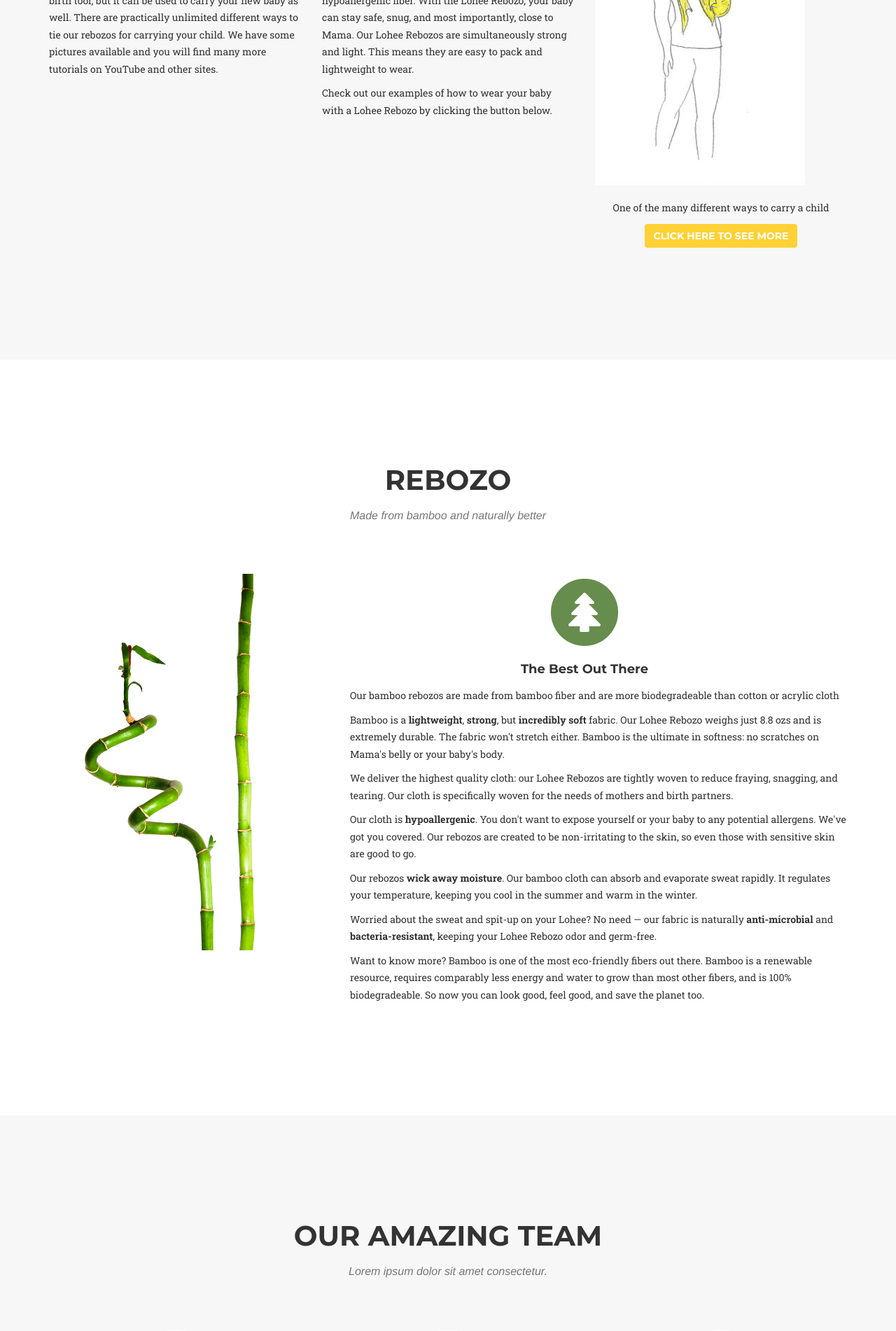
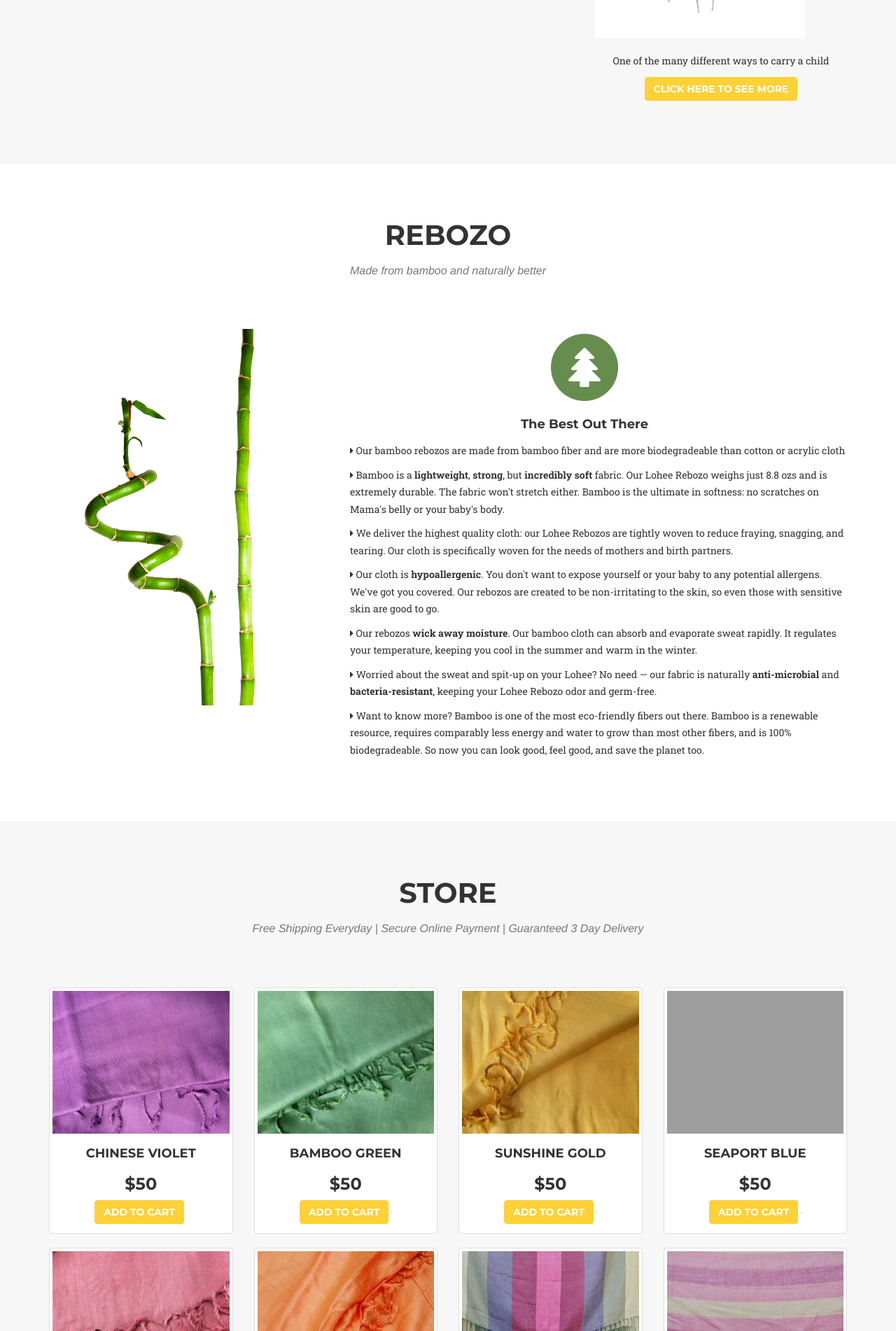
Before and after one commit to cheenbabes/Lohee, a PHP site: page / in a window 1280 px wide. Shown: the part 2280-4182 px from the top of the page at 70% size. Run offline with PHP 8.4, Linux system fonts and the light colour scheme; some libraries are stand-ins or nearby versions; some web fonts are replaced; grey boxes are pictures that could not be loaded.

Commit message:
good stopping point. Store is mostly functional, needs some more design

```diff
--- a/css/agency.css
+++ b/css/agency.css
@@ -31,6 +31,11 @@
 
 .text-store{
     color: #B77B82;
+}
+
+.store-image img{
+    width:253px;
+    height: 204px;
 }
 
 p {
@@ -362,7 +367,7 @@
 
 @media(min-width:768px) {
     section {
-        padding: 150px 0;
+        padding: 80px 0;
     }
 }
 
--- a/index.html
+++ b/index.html
@@ -202,7 +202,7 @@
         </div>
     </section>
 
-    <!-- About Section -->
+    <!-- Rebozo Section -->
     <section id="cloth">
         <div class="container">
             <div class="row">
@@ -216,18 +216,6 @@
                     <img class="img-responsive" src="img/bamboo2.jpg">
                     <br>
 
-                    <!--
-                    <span class="fa-stack fa-4x">
-                        <i class="fa fa-circle fa-stack-2x text-primary"></i>
-                        <i class="fa fa-shopping-cart fa-stack-1x fa-inverse"></i>
-                    </span>
-                    <h4 class="service-heading">E-Commerce</h4>
--->
-                    <!--
-                    <p class="text-center">An example of how to rebozo could be used</p>
-                    <p class="text-center"><a class="btn btn-primary">Click Here To see more </a>
-                    </p>
--->
                 </div>
                 <div class="col-md-8">
                     <div class="text-center">
@@ -240,154 +228,204 @@
                     <h4 class="service-heading text-center">The Best Out There</h4>
                     <p>
                         <ul>
-                            <p>Our bamboo rebozos are made from bamboo fiber and are more biodegradeable than cotton or acrylic cloth</p>
-                            <p>Bamboo is a <strong>lightweight</strong>, <strong>strong</strong>, but <strong>incredibly soft</strong> fabric. Our Lohee Rebozo weighs just 8.8 ozs and is extremely durable. The fabric won't stretch either. Bamboo is the ultimate in softness: no scratches on Mama's belly or your baby's body.</p>
-                            <p>We deliver the highest quality cloth: our Lohee Rebozos are tightly woven to reduce fraying, snagging, and tearing. Our cloth is specifically woven for the needs of mothers and birth partners.</p>
-                            <p>Our cloth is <b>hypoallergenic</b>. You don't want to expose yourself or your baby to any potential allergens. We've got you covered. Our rebozos are created to be non-irritating to the skin, so even those with sensitive skin are good to go.</p>
-                            <p>Our rebozos <b>wick away moisture</b>. Our bamboo cloth can absorb and evaporate sweat rapidly. It regulates your temperature, keeping you cool in the summer and warm in the winter.</p>
-                            <p>Worried about the sweat and spit-up on your Lohee? No need — our fabric is naturally <b>anti-microbial</b> and <b>bacteria-resistant</b>, keeping your Lohee Rebozo odor and germ-free.</p>
-                            <p>Want to know more? Bamboo is one of the most eco-friendly fibers out there. Bamboo is a renewable resource, requires comparably less energy and water to grow than most other fibers, and is 100% biodegradeable. So now you can look good, feel good, and save the planet too.</p>
+                            <p><i class="fa fa-caret-right"></i> Our bamboo rebozos are made from bamboo fiber and are more biodegradeable than cotton or acrylic cloth</p>
+                            <p><i class="fa fa-caret-right"></i> Bamboo is a <strong>lightweight</strong>, <strong>strong</strong>, but <strong>incredibly soft</strong> fabric. Our Lohee Rebozo weighs just 8.8 ozs and is extremely durable. The fabric won't stretch either. Bamboo is the ultimate in softness: no scratches on Mama's belly or your baby's body.</p>
+                            <p><i class="fa fa-caret-right"></i> We deliver the highest quality cloth: our Lohee Rebozos are tightly woven to reduce fraying, snagging, and tearing. Our cloth is specifically woven for the needs of mothers and birth partners.</p>
+                            <p><i class="fa fa-caret-right"></i> Our cloth is <b>hypoallergenic</b>. You don't want to expose yourself or your baby to any potential allergens. We've got you covered. Our rebozos are created to be non-irritating to the skin, so even those with sensitive skin are good to go.</p>
+                            <p><i class="fa fa-caret-right"></i> Our rebozos <b>wick away moisture</b>. Our bamboo cloth can absorb and evaporate sweat rapidly. It regulates your temperature, keeping you cool in the summer and warm in the winter.</p>
+                            <p><i class="fa fa-caret-right"></i> Worried about the sweat and spit-up on your Lohee? No need — our fabric is naturally <b>anti-microbial</b> and <b>bacteria-resistant</b>, keeping your Lohee Rebozo odor and germ-free.</p>
+                            <p><i class="fa fa-caret-right"></i> Want to know more? Bamboo is one of the most eco-friendly fibers out there. Bamboo is a renewable resource, requires comparably less energy and water to grow than most other fibers, and is 100% biodegradeable. So now you can look good, feel good, and save the planet too.</p>
 
                         </ul>
                     </p>
                 </div>
             </div>
-
-            <!--
-            <div class="row">
-                <div class="col-lg-12">
-                    <ul class="timeline">
-                        <li>
-                            <div class="timeline-image">
-                                <img class="img-circle img-responsive" src="img/about/1.jpg" alt="">
-                            </div>
-                            <div class="timeline-panel">
-                                <div class="timeline-heading">
-                                    <h4>2009-2011</h4>
-                                    <h4 class="subheading">Our Humble Beginnings</h4>
-                                </div>
-                                <div class="timeline-body">
-                                    <p class="text-muted">Lorem ipsum dolor sit amet, consectetur adipisicing elit. Sunt ut voluptatum eius sapiente, totam reiciendis temporibus qui quibusdam, recusandae sit vero unde, sed, incidunt et ea quo dolore laudantium consectetur!</p>
-                                </div>
-                            </div>
-                        </li>
-                        <li class="timeline-inverted">
-                            <div class="timeline-image">
-                                <img class="img-circle img-responsive" src="img/about/2.jpg" alt="">
-                            </div>
-                            <div class="timeline-panel">
-                                <div class="timeline-heading">
-                                    <h4>March 2011</h4>
-                                    <h4 class="subheading">An Agency is Born</h4>
-                                </div>
-                                <div class="timeline-body">
-                                    <p class="text-muted">Lorem ipsum dolor sit amet, consectetur adipisicing elit. Sunt ut voluptatum eius sapiente, totam reiciendis temporibus qui quibusdam, recusandae sit vero unde, sed, incidunt et ea quo dolore laudantium consectetur!</p>
-                                </div>
-                            </div>
-                        </li>
-                        <li>
-                            <div class="timeline-image">
-                                <img class="img-circle img-responsive" src="img/about/3.jpg" alt="">
-                            </div>
-                            <div class="timeline-panel">
-                                <div class="timeline-heading">
-                                    <h4>December 2012</h4>
-                                    <h4 class="subheading">Transition to Full Service</h4>
-                                </div>
-                                <div class="timeline-body">
-                                    <p class="text-muted">Lorem ipsum dolor sit amet, consectetur adipisicing elit. Sunt ut voluptatum eius sapiente, totam reiciendis temporibus qui quibusdam, recusandae sit vero unde, sed, incidunt et ea quo dolore laudantium consectetur!</p>
-                                </div>
-                            </div>
-                        </li>
-                        <li class="timeline-inverted">
-                            <div class="timeline-image">
-                                <img class="img-circle img-responsive" src="img/about/4.jpg" alt="">
-                            </div>
-                            <div class="timeline-panel">
-                                <div class="timeline-heading">
-                                    <h4>July 2014</h4>
-                                    <h4 class="subheading">Phase Two Expansion</h4>
-                                </div>
-                                <div class="timeline-body">
-                                    <p class="text-muted">Lorem ipsum dolor sit amet, consectetur adipisicing elit. Sunt ut voluptatum eius sapiente, totam reiciendis temporibus qui quibusdam, recusandae sit vero unde, sed, incidunt et ea quo dolore laudantium consectetur!</p>
-                                </div>
-                            </div>
-                        </li>
-                        <li class="timeline-inverted">
-                            <div class="timeline-image">
-                                <h4>Be Part
-                                    <br>Of Our
-                                    <br>Story!</h4>
-                            </div>
-                        </li>
-                    </ul>
-                </div>
-            </div>
--->
         </div>
     </section>
 
-    <!-- Team Section -->
+    <!-- Store Section -->
     <section id="store" class="bg-light-gray">
         <div class="container">
             <div class="row">
                 <div class="col-lg-12 text-center">
-                    <h2 class="section-heading">Our Amazing Team</h2>
-                    <h3 class="section-subheading text-muted">Lorem ipsum dolor sit amet consectetur.</h3>
+                    <h2 class="section-heading">Store</h2>
+                    <h3 class="section-subheading text-muted">Free Shipping Everyday | Secure Online Payment | Guaranteed 3 Day Delivery</h3>
                 </div>
             </div>
+
+
             <div class="row">
-                <div class="col-sm-4">
-                    <div class="team-member">
-                        <img src="img/team/1.jpg" class="img-responsive img-circle" alt="">
-                        <h4>Kay Garland</h4>
-                        <p class="text-muted">Lead Designer</p>
-                        <ul class="list-inline social-buttons">
-                            <li><a href="#"><i class="fa fa-twitter"></i></a>
-                            </li>
-                            <li><a href="#"><i class="fa fa-facebook"></i></a>
-                            </li>
-                            <li><a href="#"><i class="fa fa-linkedin"></i></a>
-                            </li>
-                        </ul>
+                <div class="col-md-3">
+                    <div class="thumbnail">
+                        <img src="img/store/chineseviolet.jpg" alt="Chinese Violet Rebozo" style="height: 204px; width: 253px">
+                        <div class="caption">
+                            <h4 class="text-center">Chinese Violet</h4>
+                            <h3 class="text-center">$50</h3>
+                            <div class="text-center">
+                                <form target="paypal" action="https://www.paypal.com/cgi-bin/webscr" method="post">
+                                    <input type="hidden" name="cmd" value="_s-xclick">
+                                    <input type="hidden" name="hosted_button_id" value="NMRBKA9V3TA7A">
+                                    <input type="submit" value="Add To Cart" name="submit" title="Paypal - The safer, easier way to pay online!" class="btn btn-primary">
+                                    <img alt="" border="0" src="https://www.paypalobjects.com/en_US/i/scr/pixel.gif" width="1" height="1">
+                                </form>
+
+
+                            </div>
+                        </div>
                     </div>
                 </div>
-                <div class="col-sm-4">
-                    <div class="team-member">
-                        <img src="img/team/2.jpg" class="img-responsive img-circle" alt="">
-                        <h4>Larry Parker</h4>
-                        <p class="text-muted">Lead Marketer</p>
-                        <ul class="list-inline social-buttons">
-                            <li><a href="#"><i class="fa fa-twitter"></i></a>
-                            </li>
-                            <li><a href="#"><i class="fa fa-facebook"></i></a>
-                            </li>
-                            <li><a href="#"><i class="fa fa-linkedin"></i></a>
-                            </li>
-                        </ul>
+                <div class="col-md-3">
+                    <div class="thumbnail">
+                        <img src="img/store/bamboogreen.jpg" alt="Bamboo Green Rebozo" style="height: 204px; width: 253px">
+                        <div class="caption">
+                            <h4 class="text-center">Bamboo Green</h4>
+                            <h3 class="text-center">$50</h3>
+                            <div class="text-center">
+                                <form target="paypal" action="https://www.paypal.com/cgi-bin/webscr" method="post">
+                                    <input type="hidden" name="cmd" value="_s-xclick">
+                                    <input type="hidden" name="hosted_button_id" value="RLQCR88VMHBZN">
+                                    <input type="submit" value="Add To Cart" name="submit" title="Paypal - The safer, easier way to pay online!" class="btn btn-primary">
+                                    <img alt="" border="0" src="https://www.paypalobjects.com/en_US/i/scr/pixel.gif" width="1" height="1">
+                                </form>
+                            </div>
+                        </div>
                     </div>
                 </div>
-                <div class="col-sm-4">
-                    <div class="team-member">
-                        <img src="img/team/3.jpg" class="img-responsive img-circle" alt="">
-                        <h4>Diana Pertersen</h4>
-                        <p class="text-muted">Lead Developer</p>
-                        <ul class="list-inline social-buttons">
-                            <li><a href="#"><i class="fa fa-twitter"></i></a>
-                            </li>
-                            <li><a href="#"><i class="fa fa-facebook"></i></a>
-                            </li>
-                            <li><a href="#"><i class="fa fa-linkedin"></i></a>
-                            </li>
-                        </ul>
+                <div class="col-md-3">
+                    <div class="thumbnail">
+                        <img src="img/store/sunshinegold.jpg" alt="Sunshine Gold Rebozo" style="height: 204px; width: 253px">
+                        <div class="caption">
+                            <h4 class="text-center">Sunshine Gold</h4>
+                            <h3 class="text-center">$50</h3>
+                            <div class="text-center">
+                                <form target="paypal" action="https://www.paypal.com/cgi-bin/webscr" method="post">
+                                    <input type="hidden" name="cmd" value="_s-xclick">
+                                    <input type="hidden" name="hosted_button_id" value="JDHSWKNVPTVTS">
+                                    <input type="submit" value="Add To Cart" name="submit" title="Paypal - The safer, easier way to pay online!" class="btn btn-primary">
+                                    <img alt="" border="0" src="https://www.paypalobjects.com/en_US/i/scr/pixel.gif" width="1" height="1">
+                                </form>
+                            </div>
+                        </div>
+                    </div>
+                </div>
+                <div class="col-md-3">
+                    <div class="thumbnail">
+                        <img src="img/store/seaportblue.jpg" alt="Seaport Blue Rebozo" style="height: 204px; width: 253px">
+                        <div class="caption">
+                            <h4 class="text-center">Seaport Blue</h4>
+                            <h3 class="text-center">$50</h3>
+                            <div class="text-center">
+                                <form target="paypal" action="https://www.paypal.com/cgi-bin/webscr" method="post">
+                                    <input type="hidden" name="cmd" value="_s-xclick">
+                                    <input type="hidden" name="hosted_button_id" value="G7JR83XFYMZG2">
+                                    <input type="submit" value="Add To Cart" name="submit" title="Paypal - The safer, easier way to pay online!" class="btn btn-primary">
+                                    <img alt="" border="0" src="https://www.paypalobjects.com/en_US/i/scr/pixel.gif" width="1" height="1">
+                                </form>
+                            </div>
+                        </div>
                     </div>
                 </div>
             </div>
             <div class="row">
-                <div class="col-lg-8 col-lg-offset-2 text-center">
-                    <p class="large text-muted">Lorem ipsum dolor sit amet, consectetur adipisicing elit. Aut eaque, laboriosam veritatis, quos non quis ad perspiciatis, totam corporis ea, alias ut unde.</p>
+                <div class="col-md-3">
+                    <div class="thumbnail">
+                        <img src="img/store/dustyrose.jpg" alt="Rose Petal Rebozo" style="height: 204px; width: 253px">
+                        <div class="caption">
+                            <h4 class="text-center">Rose Petal</h4>
+                            <h3 class="text-center">$50</h3>
+                            <div class="text-center">
+                                <form target="paypal" action="https://www.paypal.com/cgi-bin/webscr" method="post">
+                                    <input type="hidden" name="cmd" value="_s-xclick">
+                                    <input type="hidden" name="hosted_button_id" value="6MVST6GAXTDHA">
+                                    <input type="submit" value="Add To Cart" name="submit" title="Paypal - The safer, easier way to pay online!" class="btn btn-primary">
+                                    <img alt="" border="0" src="https://www.paypalobjects.com/en_US/i/scr/pixel.gif" width="1" height="1">
+                                </form>
+                            </div>
+                        </div>
+                    </div>
+                </div>
+                <div class="col-md-3">
+                    <div class="thumbnail">
+                        <img src="img/store/orange_large.jpg" alt="Apricot Rebozo" style="height: 204px; width: 253px">
+                        <div class="caption">
+                            <h4 class="text-center">Apricot</h4>
+                            <h3 class="text-center">$50</h3>
+                            <div class="text-center">
+                                <form target="paypal" action="https://www.paypal.com/cgi-bin/webscr" method="post">
+                                    <input type="hidden" name="cmd" value="_s-xclick">
+                                    <input type="hidden" name="hosted_button_id" value="R7YDKYDQLFVUC">
+                                    <input type="submit" value="Add To Cart" name="submit" title="Paypal - The safer, easier way to pay online!" class="btn btn-primary">
+                                    <img alt="" border="0" src="https://www.paypalobjects.com/en_US/i/scr/pixel.gif" width="1" height="1">
+                                </form>
+
+                            </div>
+                        </div>
+                    </div>
+                </div>
+                <div class="col-md-3">
+                    <div class="thumbnail">
+                        <img src="img/store/symphonystripes_medium.jpg" alt="Symphony Stripes Rebozo" style="height: 204px; width: 253px">
+                        <div class="caption">
+                            <h4 class="text-center">Symphony Stripes</h4>
+                            <h3 class="text-center">$64</h3>
+                            <div class="text-center">
+                                <form target="paypal" action="https://www.paypal.com/cgi-bin/webscr" method="post">
+                                    <input type="hidden" name="cmd" value="_s-xclick">
+                                    <input type="hidden" name="hosted_button_id" value="X4F28TVXHEWZC">
+                                    <input type="submit" value="Add To Cart" name="submit" title="Paypal - The safer, easier way to pay online!" class="btn btn-primary">
+                                    <img alt="" border="0" src="https://www.paypalobjects.com/en_US/i/scr/pixel.gif" width="1" height="1">
+                                </form>
+
+                            </div>
+                        </div>
+                    </div>
+                </div>
+                <div class="col-md-3">
+                    <div class="thumbnail">
+                        <img src="img/store/sunrisestripes_medium.jpg" alt="Sunrise Stripes Rebozo" style="height: 204px; width: 253px">
+                        <div class="caption">
+                            <h4 class="text-center">Sunrise Stripes</h4>
+                            <h3 class="text-center">$64</h3>
+                            <div class="text-center">
+                                <form target="paypal" action="https://www.paypal.com/cgi-bin/webscr" method="post">
+                                    <input type="hidden" name="cmd" value="_s-xclick">
+                                    <input type="hidden" name="hosted_button_id" value="XU4XSLGP3USPE">
+                                    <input type="submit" value="Add To Cart" name="submit" title="Paypal - The safer, easier way to pay online!" class="btn btn-primary">
+                                    <img alt="" border="0" src="https://www.paypalobjects.com/en_US/i/scr/pixel.gif" width="1" height="1">
+                                </form>
+
+                            </div>
+                        </div>
+                    </div>
                 </div>
             </div>
+            <div class="row">
+                <div class="col-md-3">
+                     <form target="paypal" action="https://www.paypal.com/cgi-bin/webscr" method="post" >
+                            <input type="hidden" name="cmd" value="_cart">
+                            <input type="hidden" name="business" value="SCCT66JG393KY">
+                            <input type="hidden" name="display" value="1">
+                            <input type="submit" value="View Cart" name="submit" title="Paypal - The safer, easier way to pay online!" class="btn btn-success btn-block">
+                            <img alt="" border="0" src="https://www.paypalobjects.com/en_US/i/scr/pixel.gif" width="1" height="1">
+                        </form>
+                </div>
+                <div class="col-md-3">
+                    <h3 class="section-heading" style="margin: 0 0 0 0">Shipping</h3>
+                </div>
+                <div class="col-md-3">
+                    <h3 class="section-heading" style="margin: 0 0 0 0">Bulk</h3>
+                </div>
+                <div class="col-md-3">
+                    <h3 class="section-heading" style="margin: 0 0 0 0">International</h3>
+                </div>
+            </div>
+            <!--
+            <div class="row">
+                <div class="col-lg-8 col-lg-offset-2 text-center">
+                    <h3 class="section-heading">Free Shipping!</h3>
+                </div>
+            </div>
+-->
         </div>
     </section>
 
@@ -395,6 +433,8 @@
     <aside class="clients">
         <div class="container">
             <div class="row">
+                <h3 class="section-heading text-center">Free Shipping!</h3>
+                <!--
                 <div class="col-md-3 col-sm-6">
                     <a href="#">
                         <img src="img/logos/envato.jpg" class="img-responsive img-centered" alt="">
@@ -415,6 +455,7 @@
                         <img src="img/logos/creative-market.jpg" class="img-responsive img-centered" alt="">
                     </a>
                 </div>
+-->
             </div>
         </div>
     </aside>
```
Also changed, not shown: img/store/orange.jpg (added), img/store/orange_large.jpg (added), img/store/sunrisestripes_medium.jpg (added), img/store/symphonystripes_medium.jpg (added).
